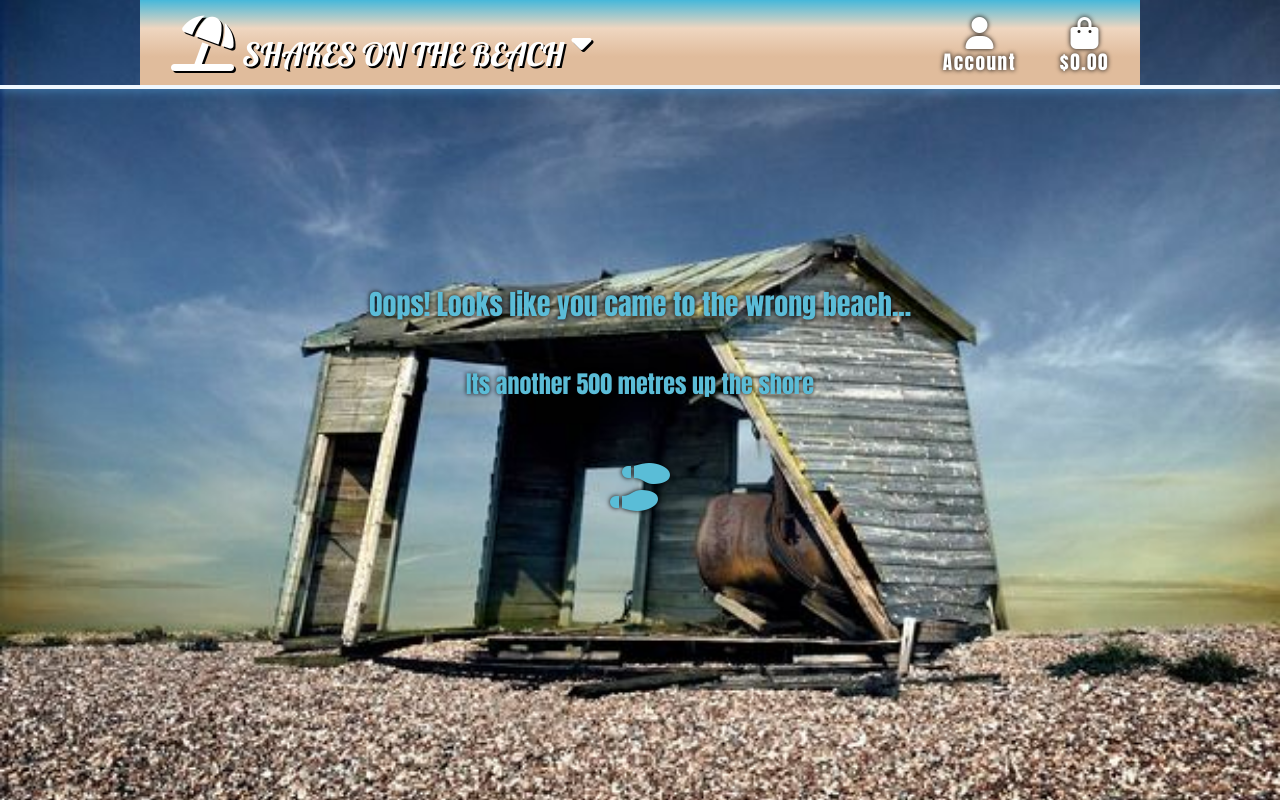
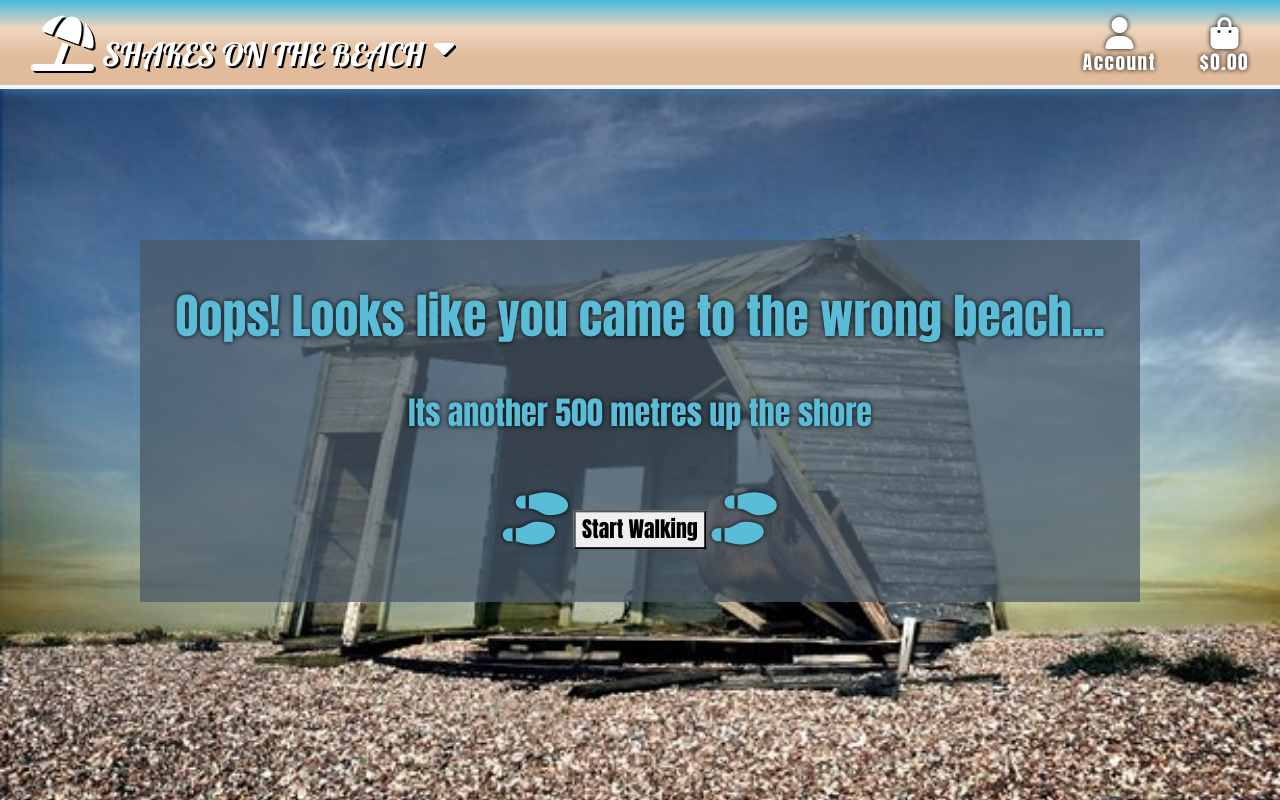
Before and after one commit to Aramantos/MS4-ShakesOnTheBeach, a Django app: template templates/errors/500.html in a window 1280 px wide. Run offline with Django 3.2, Linux system fonts and the light colour scheme; the template is opened without the code that fills it, so the values that code supplies are empty; parts of the project's set-up code (start-up, migrations or seed data) failed here and were passed over; some libraries are stand-ins or nearby versions.

Commit message:
update error body background, add walking button

```diff
--- a/static/css/error.css
+++ b/static/css/error.css
@@ -6,7 +6,7 @@ body {
     font-family: 'Anton', sans-serif;
 }
 
-.row {
+#error-row {
     width: 80% !important;
     margin: auto;
 }
@@ -14,16 +14,21 @@ body {
 #error-body {
     margin-top: 35vh;
     text-shadow: 0 0 5px black;
+    background: #4b5a67ba;
 }
 
 h3 {
+    font-size: 3rem;
     margin-bottom: 3rem;
+}
+
+h4{
+    font-size: 2rem;
 }
 
 #shoe-prints {
     animation-name: footprints;
     animation-duration: 1s;
-    animation-direction: alternate;
     animation-iteration-count: infinite;
 }
 
--- a/templates/errors/404.html
+++ b/templates/errors/404.html
@@ -9,7 +9,7 @@
 
 <!-- 404 Error handler, for easy navigation if a user enters incorrect URL-->
 <div class="container-fluid">
-    <div class="row ">
+    <div id="error-row" class="row">
         <div id="error-body" class="col-12 text-center">
             <h3 class="mt-5">
                 Oops! Looks like you came to the wrong beach...
@@ -19,6 +19,8 @@
             </h4>
             <a id="shoe-prints" href="{% url 'home' %}" class="btn btn-lg mt-5">
                 <i class="fas fa-shoe-prints"></i>
+                <button>Start Walking</button>
+                <i class="fas fa-shoe-prints"></i>
             </a>
         </div>
     </div>
--- a/templates/errors/500.html
+++ b/templates/errors/500.html
@@ -9,7 +9,7 @@
 
 <!-- 500 Error handler-->
 <div class="container-fluid">
-    <div class="row ">
+    <div id="error-row" class="row ">
         <div id="error-body"  class="col-12 text-center">
             <h3 class="mt-5">
                 Oops! Looks like you came to the wrong beach...
@@ -17,7 +17,9 @@
             <h4>
                 Its another 500 metres up the shore
             </h4>
-            <a href="{% url 'home' %}" class="btn btn-lg mt-5">
+            <a id="shoe-prints" href="{% url 'home' %}" class="btn btn-lg mt-5">
+                <i class="fas fa-shoe-prints"></i>
+                <button>Start Walking</button>
                 <i class="fas fa-shoe-prints"></i>
             </a>
         </div>
```
